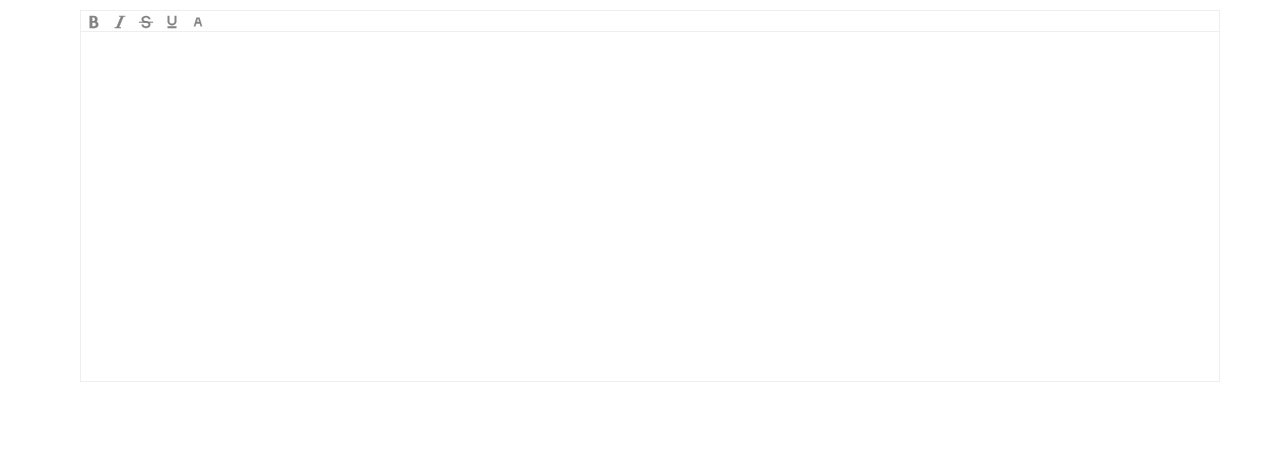
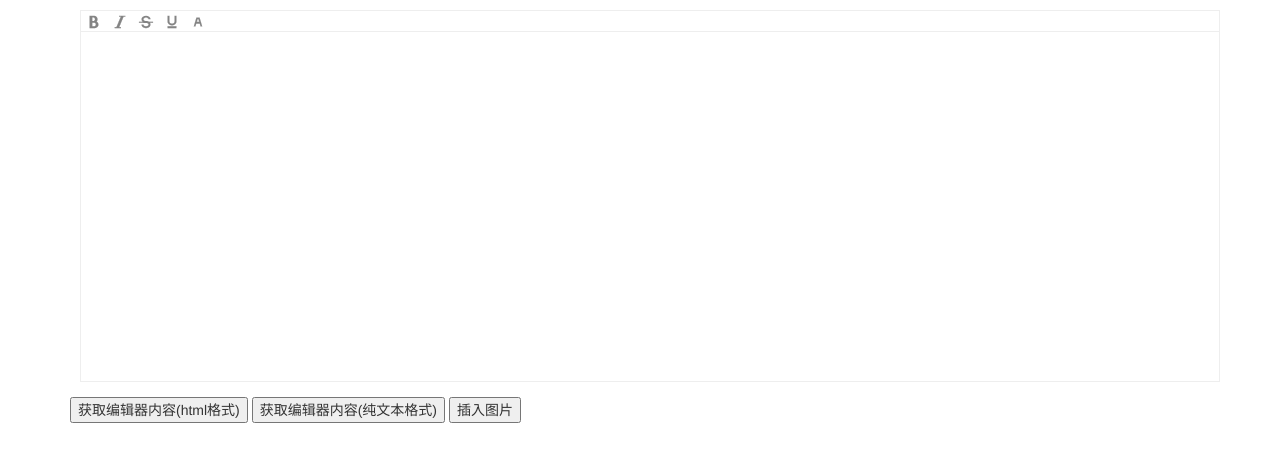
Before and after one commit to nihaoqkl/TestDemo, a website: page editor/myeditor/editor.html in a window 1280 px wide. Drawn offline with nearby package versions, Linux system fonts and the light colour scheme.

Commit message:
添加获取编辑器内容和html

```diff
--- a/editor/myeditor/editor.html
+++ b/editor/myeditor/editor.html
@@ -18,11 +18,39 @@
         <div class="col-md-12" style="margin:10px;">
             <iframe src="" class="easyEditor" frameborder="no" border="0" marginwidth="0" marginheight="0" allowtransparency="yes"></iframe>
         </div>
+        <div class="col-md-12">
+            <button id="getHTML">获取编辑器内容(html格式)</button>
+            <button id="getText">获取编辑器内容(纯文本格式)</button>
+            <button id="insertPic">插入图片</button>
+        </div>
     </div>
 </div>
 <script>
     $(function(){
         var editor = easyEditor('.easyEditor');
+
+        var  _frame=utils.selector('#easyEditor_1'),
+                _window=_frame.contentWindow.document,
+                _doc=_frame.contentWindow.document;
+
+
+        $('#getHTML').on('click',function(){
+            console.log( $(_doc).find('body').html() );
+        });
+        $('#getText').on('click',function(){
+            console.log( $(_doc).find('body').text() );
+        });
+
+        $('#insertPic').on('click',function(){
+
+            var _selection=_doc.getSelection(),
+                  _range=_selection.getRangeAt(0);
+
+            _doc.body.focus();
+            if(utils.type(_range)!='null'){
+                _range.insertNode('<img src="" />')
+            }
+        });
     });
 </script>
 </body>
```
